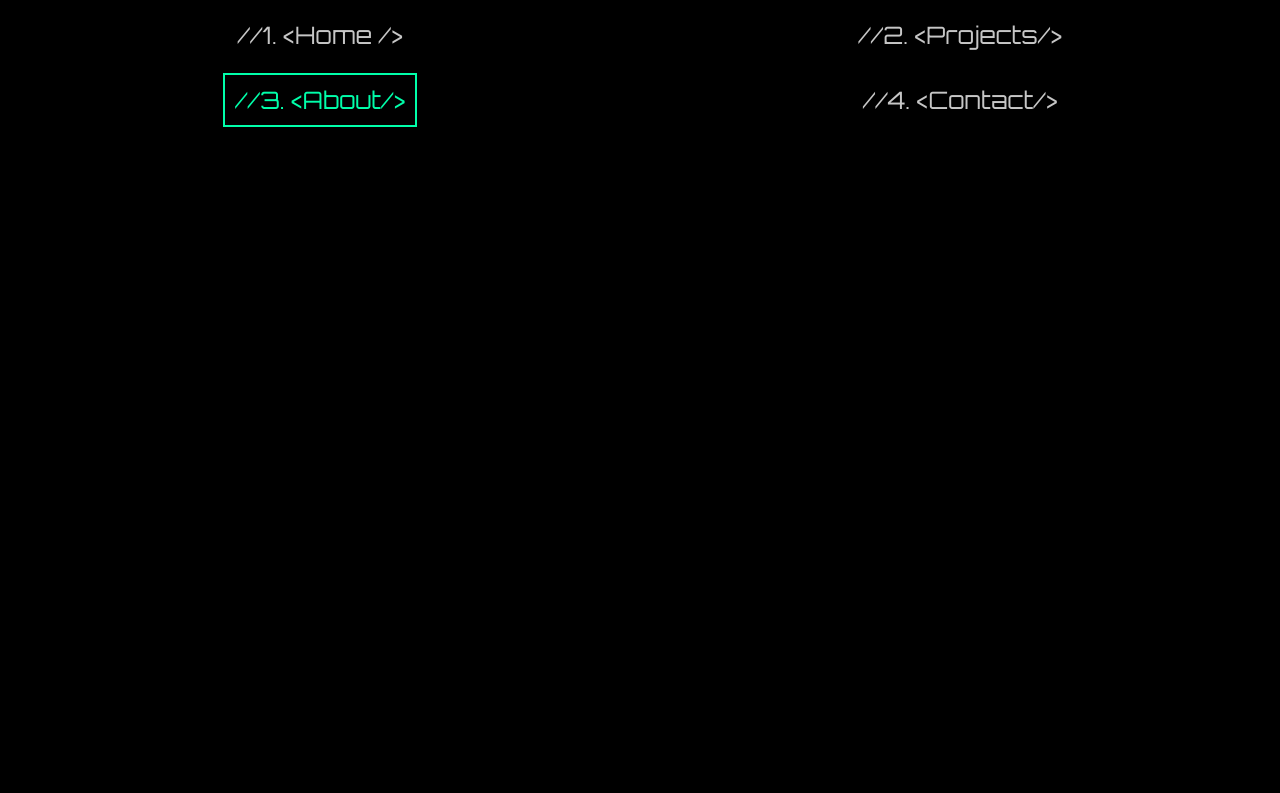
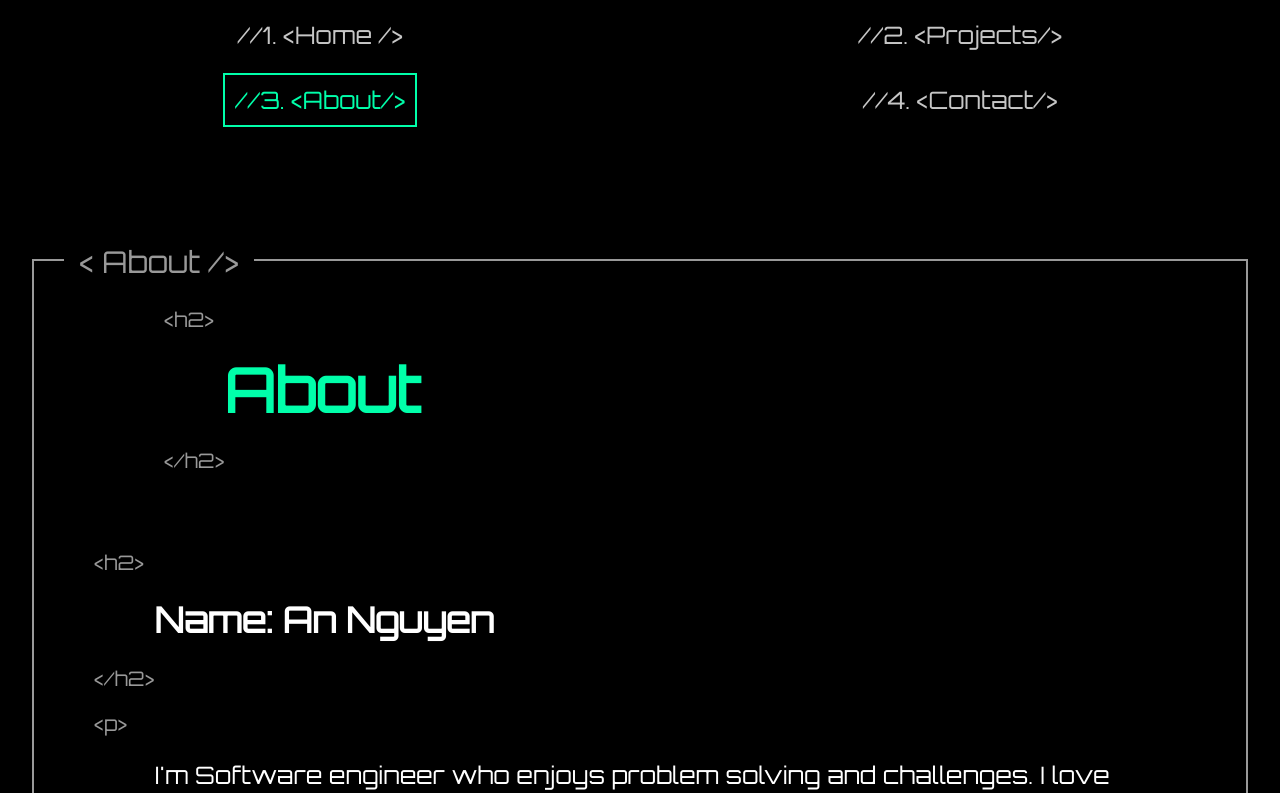
Before and after one commit to atn95/portfolio, a Next.js app: page /about in a window 1280 px wide. Shown: the top 793 px of the page. Built offline with nearby package versions, Linux system fonts and the light colour scheme.

Commit message:
about page info in

```diff
--- a/components/Layout.tsx
+++ b/components/Layout.tsx
@@ -26,6 +26,7 @@ export default function Layout({ children }: { children: React.ReactNode }) {
 			<br />
 			<br />
 			<br />
+			<br />
 			<Head>
 				<title>ATN</title>
 				<meta name='description' content='Generated by create next app' />
--- a/pages/about.tsx
+++ b/pages/about.tsx
@@ -1,7 +1,29 @@
-import React from 'react';
+import ComponentBox from '../components/ComponentBox';
+import styles from '../styles/pages/About.module.css';
 
 function about() {
-	return <div>about</div>;
+	return (
+		<ComponentBox tag='About'>
+			<div className={styles.container}>
+				<div className={styles['title-bar']}>
+					<div className={styles['header-container']}>
+						<p className={styles['tag']}>{'<h2>'}</p>
+						<h1 className={styles['header']}>About</h1>
+						<p className={styles['tag']}>{'</h2>'}</p>
+					</div>
+					<br />
+					<div>
+						<p className={styles['tag']}>{'<h2>'}</p>
+						<h1 className={styles['name']}>Name: An Nguyen</h1>
+						<p className={styles['tag']}>{'</h2>'}</p>
+						<p className={styles['tag']}>{'<p>'}</p>
+						<p className={styles['body-txt']}>I'm Software engineer who enjoys problem solving and challenges. I love learning about new efficient methods and applying it to my work. I will never stop seeking improvements because there's always a better way.</p>
+						<p className={styles['tag']}>{'</p>'}</p>
+					</div>
+				</div>
+			</div>
+		</ComponentBox>
+	);
 }
 
 export default about;
--- a/pages/contact.tsx
+++ b/pages/contact.tsx
@@ -2,6 +2,7 @@ import React, { useState, useEffect, ReactElement } from 'react';
 import ComponentBox from '../components/ComponentBox';
 import styles from '../styles/pages/Contact.module.css';
 import axios from 'axios';
+import { NextPage } from 'next';
 
 interface message {
 	name: string;
@@ -9,7 +10,7 @@ interface message {
 	message: string;
 }
 
-const contact = () => {
+const contact: NextPage = () => {
 	const [submitted, setSubmitted] = useState(false);
 	const initialForm = {
 		name: '',
--- a/pages/index.tsx
+++ b/pages/index.tsx
@@ -3,9 +3,11 @@ import styles from '../styles/pages/Home.module.css';
 import Link from 'next/link';
 import Image from 'next/image';
 import { techs as stack } from '../data/data';
+import ComponentBox from '../components/ComponentBox';
 
 const Home: NextPage = () => {
 	return (
+		<ComponentBox tag='Home'>
 			<div className={styles.container}>
 				<div className={styles.bodyCont}>
 					<div className={styles.bodyBlock}>
@@ -57,6 +59,7 @@ const Home: NextPage = () => {
 					</Link>
 				</div>
 			</div>
+		</ComponentBox>
 	);
 };
 
--- /dev/null
+++ b/styles/pages/About.module.css
@@ -0,0 +1,45 @@
+.container {
+	color: white;
+	width: 90%;
+	margin: 0 auto;
+	height: auto;
+	padding-bottom: 10px;
+	display: flex;
+	margin-top: 10px;
+	flex-direction: column;
+	justify-content: center;
+	flex-grow: auto;
+}
+
+.title-bar {
+	display: flex;
+	flex-direction: column;
+}
+.header-container {
+	margin: 0;
+	margin-left: 70px;
+	padding: 0;
+	padding-top: 1rem;
+}
+
+.header {
+	margin: 0;
+	margin-left: 60px;
+	color: rgb(0, 255, 170);
+}
+
+.tag {
+	text-align: left;
+	font-size: 20px;
+	color: rgb(153, 153, 153);
+}
+
+.name {
+	margin-left: 60px;
+	font-size: 35px;
+}
+
+.body-txt {
+	margin-left: 60px;
+	font-size: 24px;
+}
--- a/styles/pages/Project.module.css
+++ b/styles/pages/Project.module.css
@@ -185,7 +185,7 @@
 
 .links-container {
 	margin: 0 auto;
-	width: 100%;
+	width: 90%;
 	display: flex;
 	justify-content: center;
 	align-items: center;
```
Also changed, not shown: pages/projects.tsx (+4 -4 lines), styles/pages/Home.module.css (+7 -6 lines). Lines whose indentation alone changed are shown as unchanged.
